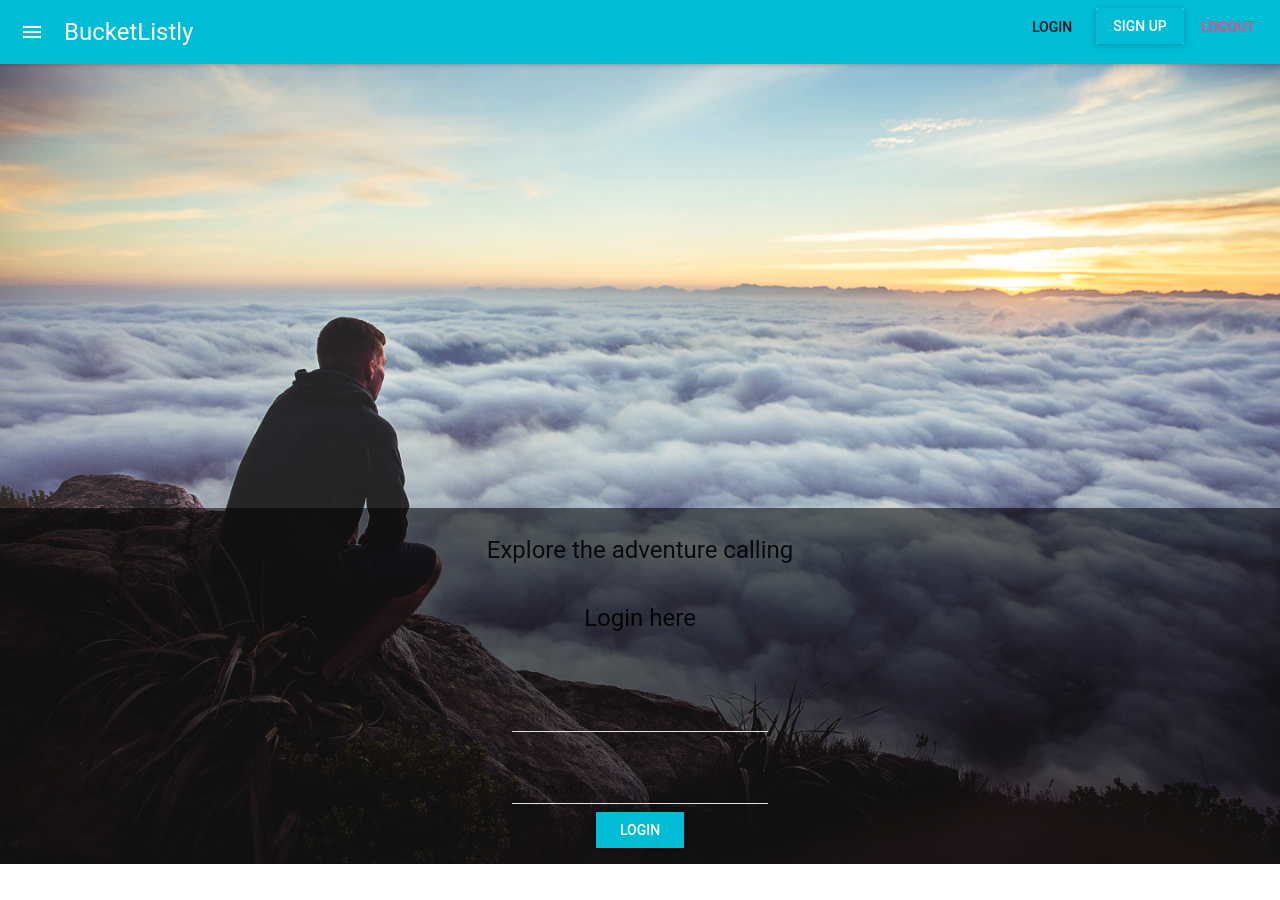
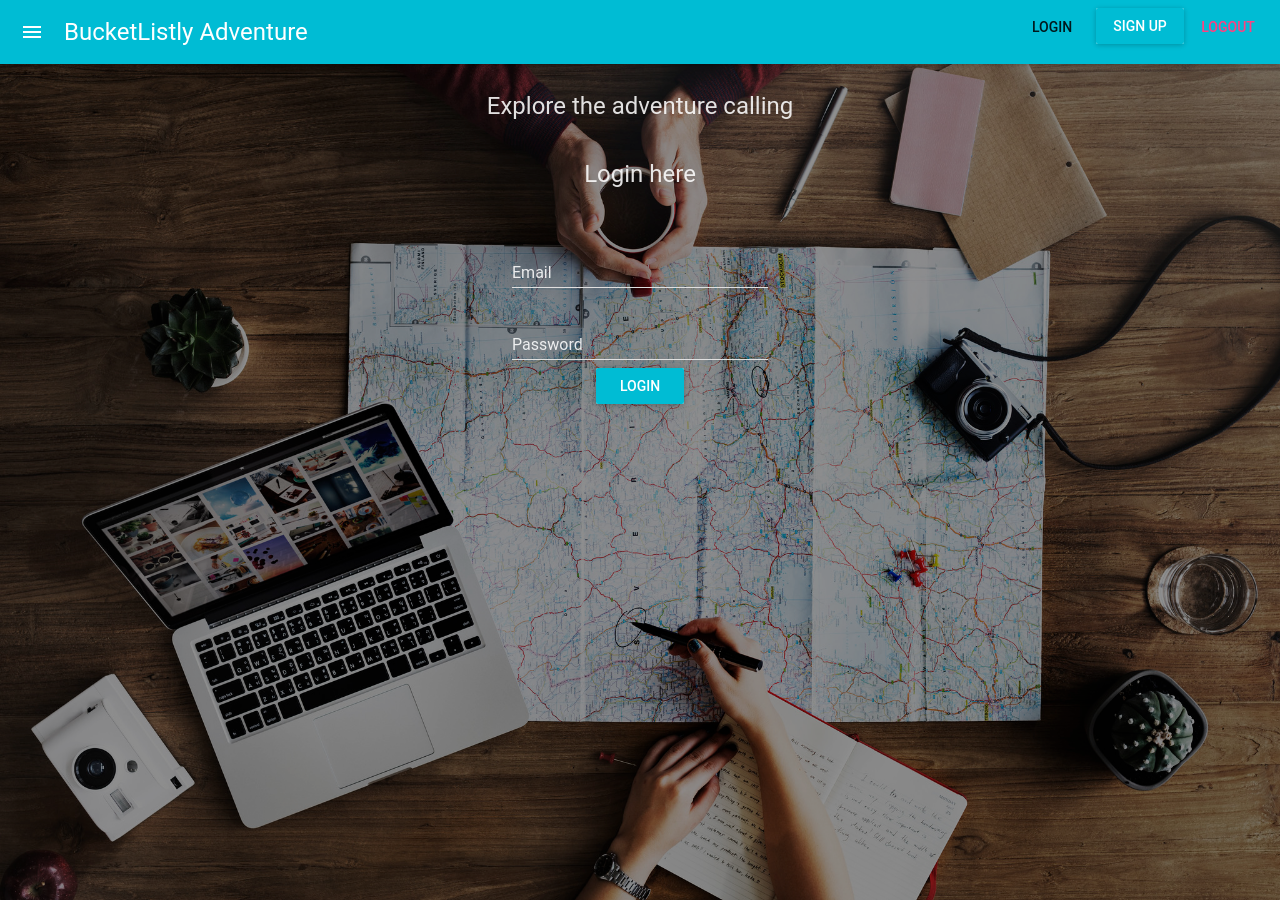
Before and after one commit to rosemaina/bucketlist-react, a React (Create React App) app: page /login in a window 1280 px wide. Before the commit the page ends 864 px from the top, so only its background shows below. Built offline with nearby package versions, Linux system fonts and the light colour scheme.

Commit message:
[FEATURE]Add styling

```diff
--- a/src/components/Login.js
+++ b/src/components/Login.js
@@ -50,6 +50,34 @@ class Login extends Component {
             height: "auto",
             textAlign: 'center',
         }
+        const overlayContentStyle = {
+            position: "absolute",
+            bottom: "0%",
+            top: "0%",
+            right: "0%",
+            left: "0%",
+            background: "rgba(0, 0, 0, 0.44)",
+        }
+
+        const titleStyle ={
+            color: "rgba(255, 255, 255, 0.87)",
+        }
+
+        const color={
+            color: "rgba(255, 255, 255, 0.87)",
+        }
+        const styles={
+            hintColor: {
+                color: "rgba(255, 255, 255, 0.87)",
+              },
+            floatingLabelStyle: {
+                color: "rgba(255, 255, 255, 0.87)",
+            },
+        }
+
+
+
+
         if (this.state.login_success) {
             return(
                 <Redirect to='/bucketlist' />
@@ -59,20 +87,26 @@ class Login extends Component {
             <div>
 
             <Navbar
-            navBarTitle="BucketListly"
+            navBarTitle="BucketListly Adventure"
             />
             <Card >
                 <CardMedia
                     overlay={
                         <div style={style}>
-                            <CardTitle title="Explore the adventure calling" />
-                            <CardTitle title="Login here"/>
-                            <CardText color="white">
+                            <CardTitle
+                            titleStyle={titleStyle}
+                            title="Explore the adventure calling" />
+                            <CardTitle
+                            titleStyle={titleStyle}
+                            title="Login here"/>
+                            <CardText color={color}>
                                 <form onSubmit={this.login}>
                                     <TextField
                                         name="email"
                                         hintText="example@email.com"
+                                        hintStyle={styles.hintColor}
                                         floatingLabelText="Email"
+                                        floatingLabelStyle={styles.floatingLabelStyle}
                                         type="email"
                                         onChange = {this.handleChange}
                                     /><br />
@@ -81,7 +115,9 @@ class Login extends Component {
                                         color="white"
                                         name="password"
                                         hintText="password"
+                                        hintStyle={styles.hintColor}
                                         floatingLabelText="Password"
+                                        floatingLabelStyle={styles.floatingLabelStyle}
                                         type="password"
                                         onChange = {this.handleChange}
                                     /><br />
@@ -90,8 +126,10 @@ class Login extends Component {
                             </CardText>
                         </div>
                     }
+                    overlayContentStyle={overlayContentStyle}
                     >
-                    <img src="static/clouds.jpg" alt=""/>
+                    {/* static/clouds.jpg */}
+                    <img src="static/homepage.jpg" alt=""/>
                 </CardMedia>
             </Card>
             </div>
```
